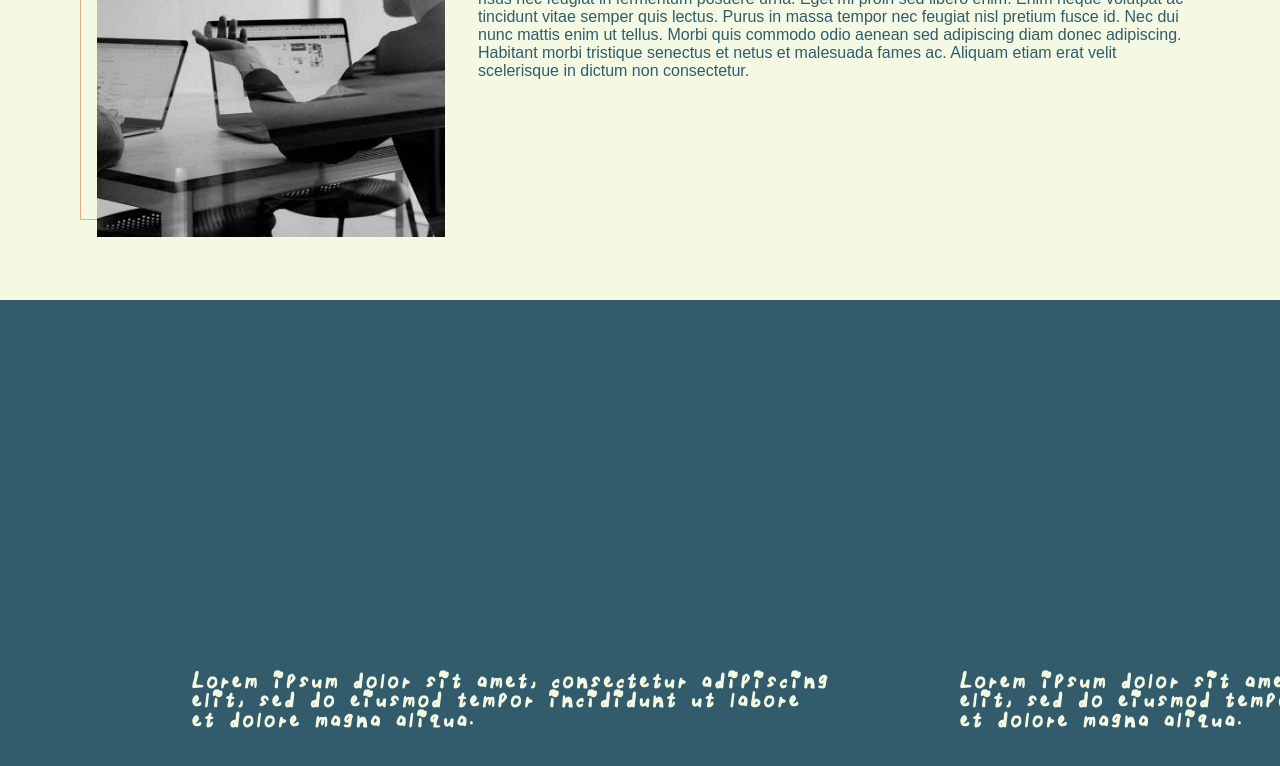
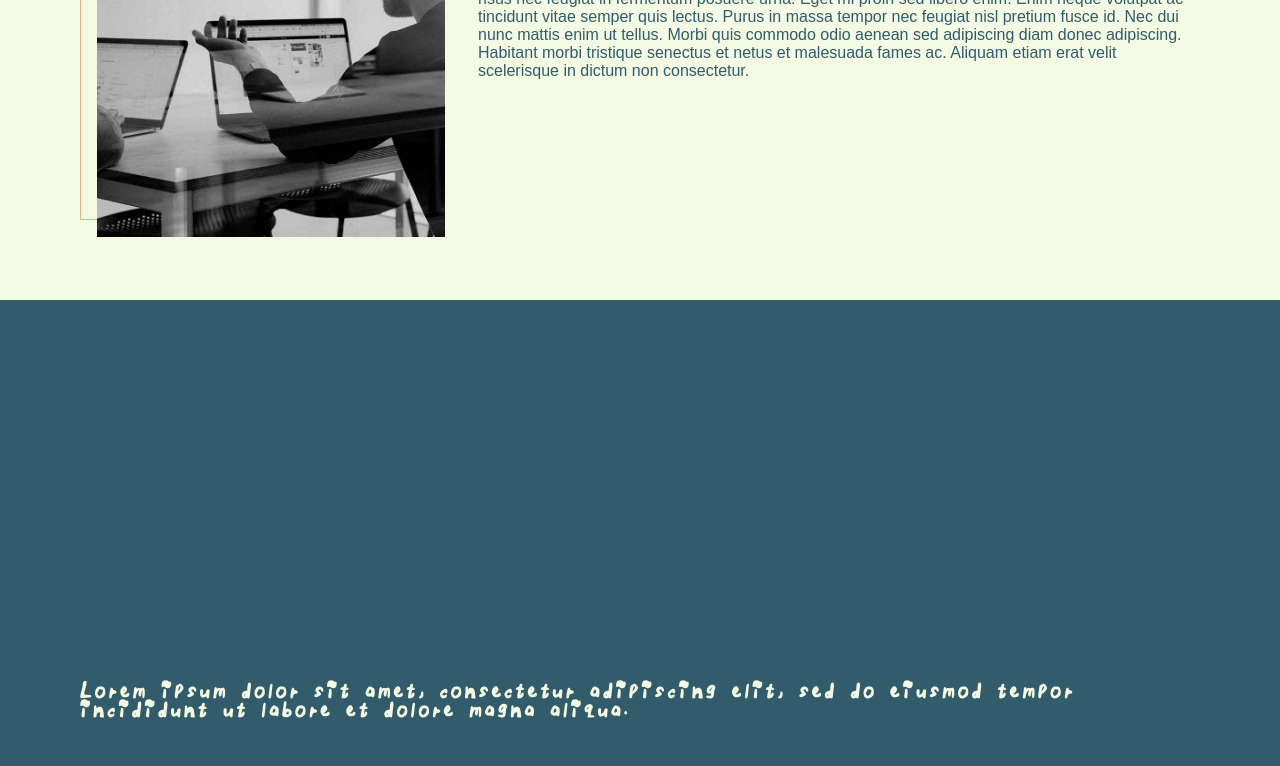
Before and after one commit to dustyfingers/piggypack-studios-marketing, a Next.js app: page / in a window 1280 px wide. Shown: the part 2427-3193 px from the top of the page. Built offline with nearby package versions, Linux system fonts and the light colour scheme; a web font is replaced by a local one.

Commit message:
fix spacing of content on horizontal scroll area block

```diff
--- a/app/blocks/HorizontalScrollArea/HorizontalScrollArea.tsx
+++ b/app/blocks/HorizontalScrollArea/HorizontalScrollArea.tsx
@@ -1,5 +1,6 @@
 "use client";
 
+import ContentContainer from "@/app/components/ContentContainer";
 import style from "./component.module.css";
 
 const HorizontalScrollArea = () => {
@@ -8,40 +9,44 @@ const HorizontalScrollArea = () => {
       <div className={style.stickyArea}>
         <div className={style.scrollableArea}>
           <div className={style.scrollSection}>
+            <ContentContainer>
               <h6>
                 Lorem ipsum dolor sit amet, consectetur adipiscing elit, sed do
                 eiusmod tempor incididunt ut labore et dolore magna aliqua.
               </h6>
+            </ContentContainer>
           </div>
           <div className={style.scrollSection}>
+            <ContentContainer>
               <h6>
                 Lorem ipsum dolor sit amet, consectetur adipiscing elit, sed do
                 eiusmod tempor incididunt ut labore et dolore magna aliqua.
               </h6>
+            </ContentContainer>
           </div>
           <div className={style.scrollSection}>
+            <ContentContainer>
               <h6>
                 Lorem ipsum dolor sit amet, consectetur adipiscing elit, sed do
                 eiusmod tempor incididunt ut labore et dolore magna aliqua.
               </h6>
+            </ContentContainer>
           </div>
           <div className={style.scrollSection}>
+            <ContentContainer>
               <h6>
                 Lorem ipsum dolor sit amet, consectetur adipiscing elit, sed do
                 eiusmod tempor incididunt ut labore et dolore magna aliqua.
               </h6>
+            </ContentContainer>
           </div>
           <div className={style.scrollSection}>
+            <ContentContainer>
               <h6>
                 Lorem ipsum dolor sit amet, consectetur adipiscing elit, sed do
                 eiusmod tempor incididunt ut labore et dolore magna aliqua.
               </h6>
-          </div>
-          <div className={style.scrollSection}>
-            <h6>
-              Lorem ipsum dolor sit amet, consectetur adipiscing elit, sed do
-              eiusmod tempor incididunt ut labore et dolore magna aliqua.
-            </h6>
+            </ContentContainer>
           </div>
         </div>
       </div>
--- a/app/blocks/HorizontalScrollArea/component.module.css
+++ b/app/blocks/HorizontalScrollArea/component.module.css
@@ -29,11 +29,10 @@
 
     .scrollableArea {
       height: 100vh;
-      width: 250vmax;
+      width: fit-content;
       display: flex;
       justify-content: flex-start;
       align-items: center;
-      padding: 50px 10vw;
 
       /* Hook animation */
       will-change: transform;
@@ -44,8 +43,10 @@
       animation-range: contain 0% contain 100%;
 
       .scrollSection {
-        min-width: 60vmax;
-        padding: 0 5vmax;
+        width: 100vw;
+        display: flex;
+        align-items: center;
+        justify-content: center;
       }
     }
   }
--- a/app/blocks/LandingHero/LandingHero.tsx
+++ b/app/blocks/LandingHero/LandingHero.tsx
@@ -4,7 +4,6 @@ import Typewriter from "typewriter-effect";
 
 import LandingCTA from "@/app/components/LandingCTA";
 import ContentContainer from "@/app/components/ContentContainer/ContentContainer";
-import AnimatedBlob from "@/app/components/AnimatedBlob";
 
 const LandingHero = () => {
   return (
@@ -43,9 +42,6 @@ const LandingHero = () => {
           <LandingCTA />
         </div>
       </ContentContainer>
-      {/* <AnimatedBlob pathbank={1} size={100} top={1} left={1} delay={0.4} /> */}
-      {/* <AnimatedBlob pathbank={2} size={200} top={1} right={1} delay={0.9} /> */}
-      {/* <AnimatedBlob pathbank={3} size={500} bottom={1} left={1} delay={0} /> */}
     </section>
   );
 };
--- a/app/blocks/LandingHero/component.module.css
+++ b/app/blocks/LandingHero/component.module.css
@@ -22,7 +22,7 @@
     align-items: center;
     .leadContainer {
       /* height fixes jumping issue on initial load */
-      height: 330px;
+      height: 121.16px;
       cursor: pointer;
       font-size: 128px;
       text-align: center;
@@ -34,3 +34,15 @@
     }
   }
 }
+
+/* Tablet and Above */
+@media (min-width: 701px) {
+  .landingHero {
+    .landingGrid {
+      .leadContainer {
+        /* height fixes jumping issue on initial load */
+        height: 164px;
+      }
+    }
+  }
+}
--- a/package.json
+++ b/package.json
@@ -9,6 +9,8 @@
     "lint": "next lint"
   },
   "dependencies": {
+    "@types/flubber": "^0.4.0",
+    "flubber": "^0.4.2",
     "framer-motion": "^11.2.13",
     "next": "14.2.4",
     "react": "^18",
```
Also changed, not shown: 1 other file (tests, documents, lock files or other folders). Lines whose indentation alone changed are shown as unchanged.
